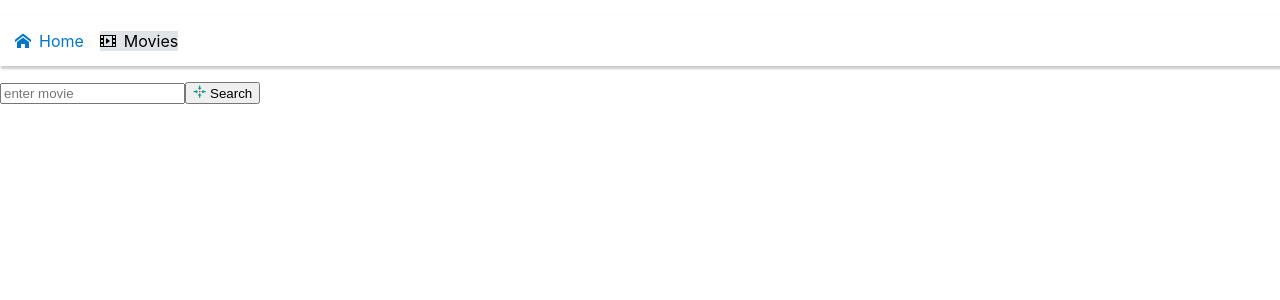
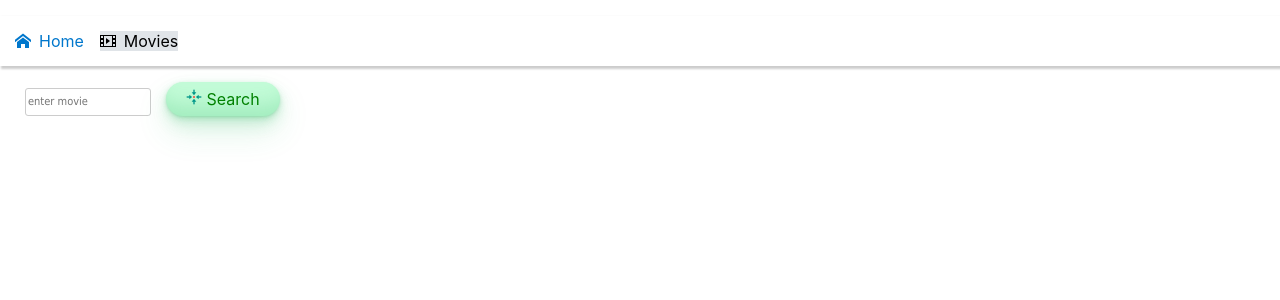
Before and after one commit to Lawyer0901/goit-react-hw-05-movies, a React (Create React App) app: page /goit-react-hw-05-movies/movies in a window 1280 px wide. Shown: the top 300 px of the page. Built offline with nearby package versions, Linux system fonts and the light colour scheme.

Commit message:
made all

```diff
--- a/src/components/pages/MovieDetail.jsx
+++ b/src/components/pages/MovieDetail.jsx
@@ -10,6 +10,7 @@ import {
   Text,
   Wraper,
   Information,
+  GoBackButton,
 } from './MovieDetail.styled';
 const MovieDetail = () => {
   const location = useLocation();
@@ -39,12 +40,12 @@ const MovieDetail = () => {
     <>
       <Container>
         <div>
-          <button
+          <GoBackButton
             onClick={() => navigate(location.state?.from || '/')}
             type="button"
           >
             go back
-          </button>
+          </GoBackButton>
           <Image src={backdrop_path ? image : NO_IMG} alt={original_title} />
         </div>
         <div>
--- a/src/components/pages/MovieDetail.styled.js
+++ b/src/components/pages/MovieDetail.styled.js
@@ -30,3 +30,33 @@ color: color: ${p => p.theme.colors.text};
   font-size: ${p => p.theme.fontSizes.m};
   font-weight: ${p => p.theme.fontWeights.bold};
 `;
+
+export const GoBackButton = styled.button`
+  background-color: #c2fbd7;
+  border-radius: 100px;
+  box-shadow: rgba(44, 187, 99, 0.2) 0 -25px 18px -14px inset,
+    rgba(44, 187, 99, 0.15) 0 1px 2px, rgba(44, 187, 99, 0.15) 0 2px 4px,
+    rgba(44, 187, 99, 0.15) 0 4px 8px, rgba(44, 187, 99, 0.15) 0 8px 16px,
+    rgba(44, 187, 99, 0.15) 0 16px 32px;
+  color: green;
+  cursor: pointer;
+  display: inline-block;
+  font-family: CerebriSans-Regular, -apple-system, system-ui, Roboto, sans-serif;
+  padding: 7px 20px;
+  text-align: center;
+  text-decoration: none;
+  transition: all 250ms;
+  border: 0;
+  font-size: 16px;
+  user-select: none;
+  -webkit-user-select: none;
+  touch-action: manipulation;
+
+  &:hover {
+    box-shadow: rgba(44, 187, 99, 0.35) 0 -25px 18px -14px inset,
+      rgba(44, 187, 99, 0.25) 0 1px 2px, rgba(44, 187, 99, 0.25) 0 2px 4px,
+      rgba(44, 187, 99, 0.25) 0 4px 8px, rgba(44, 187, 99, 0.25) 0 8px 16px,
+      rgba(44, 187, 99, 0.25) 0 16px 32px;
+    transform: scale(1.05) rotate(-1deg);
+  }
+`;
--- a/src/components/pages/Movies.jsx
+++ b/src/components/pages/Movies.jsx
@@ -6,7 +6,14 @@ import { getSearchMovie } from 'services/API';
 import { useSearchParams } from 'react-router-dom';
 import { useEffect, useState } from 'react';
 import { useLocation } from 'react-router-dom';
-import { MovieList, MovieItemLink, MovieItem } from './Movies.styled';
+import {
+  MovieList,
+  MovieItemLink,
+  MovieItem,
+  Form,
+  Input,
+  FormButton,
+} from './Movies.styled';
 
 const Movies = () => {
   const location = useLocation();
@@ -36,12 +43,12 @@ const Movies = () => {
 
   return (
     <>
-      <form onSubmit={handleSubmit}>
-        <input type="text" name="query" placeholder="enter movie" />
-        <button onSubmit={handleSubmit}>
+      <Form onSubmit={handleSubmit}>
+        <Input type="text" name="query" placeholder="enter movie" />
+        <FormButton onSubmit={handleSubmit}>
           <FcCollect /> Search
-        </button>
-      </form>
+        </FormButton>
+      </Form>
 
       <MovieList>
         {movie &&
--- a/src/components/pages/Movies.styled.js
+++ b/src/components/pages/Movies.styled.js
@@ -18,3 +18,58 @@ export const MovieItemLink = styled(Link)`
 export const MovieItem = styled.li`
   list-style: none;
 `;
+
+export const Form = styled.form`
+  margin-left: 25px;
+`;
+
+export const Input = styled.input`
+  margin-right: 15px;
+  border: 1px solid #cccccc; //цвет рамки
+  border-radius: 3px; //закругление углов (общее)
+  -webkit-border-radius: 3px; //закругление углов (Google Chrome)
+  -moz-border-radius: 3px; //закругление углов (FireFox)
+  -khtml-border-radius: 3px; //закругление углов (Safari)
+  background: #ffffff !important; // желательно прописывать, так как в Chrome при сохранных данных оно может быть желтым
+  outline: none; // удаляет обводку в браузерах хром(желтая) и сафари(синяя)
+  height: 24px; // высота на свое усмотрение
+  width: 120px; // ширина на свое усмотрение
+  color: #cccccc; //цвет шрифта в обычном состоянии
+  font-size: 11px; // Размер шрифта
+  font-family: Tahoma; // Стиль шрифта
+`;
+
+export const FormButton = styled.button`
+  /* <!-- HTML !-->
+<button class="button-33" role="button">Button 33</button> */
+
+  /* CSS */
+
+  background-color: #c2fbd7;
+  border-radius: 100px;
+  box-shadow: rgba(44, 187, 99, 0.2) 0 -25px 18px -14px inset,
+    rgba(44, 187, 99, 0.15) 0 1px 2px, rgba(44, 187, 99, 0.15) 0 2px 4px,
+    rgba(44, 187, 99, 0.15) 0 4px 8px, rgba(44, 187, 99, 0.15) 0 8px 16px,
+    rgba(44, 187, 99, 0.15) 0 16px 32px;
+  color: green;
+  cursor: pointer;
+  display: inline-block;
+  font-family: CerebriSans-Regular, -apple-system, system-ui, Roboto, sans-serif;
+  padding: 7px 20px;
+  text-align: center;
+  text-decoration: none;
+  transition: all 250ms;
+  border: 0;
+  font-size: 16px;
+  user-select: none;
+  -webkit-user-select: none;
+  touch-action: manipulation;
+
+  &:hover {
+    box-shadow: rgba(44, 187, 99, 0.35) 0 -25px 18px -14px inset,
+      rgba(44, 187, 99, 0.25) 0 1px 2px, rgba(44, 187, 99, 0.25) 0 2px 4px,
+      rgba(44, 187, 99, 0.25) 0 4px 8px, rgba(44, 187, 99, 0.25) 0 8px 16px,
+      rgba(44, 187, 99, 0.25) 0 16px 32px;
+    transform: scale(1.05) rotate(-1deg);
+  }
+`;
```
